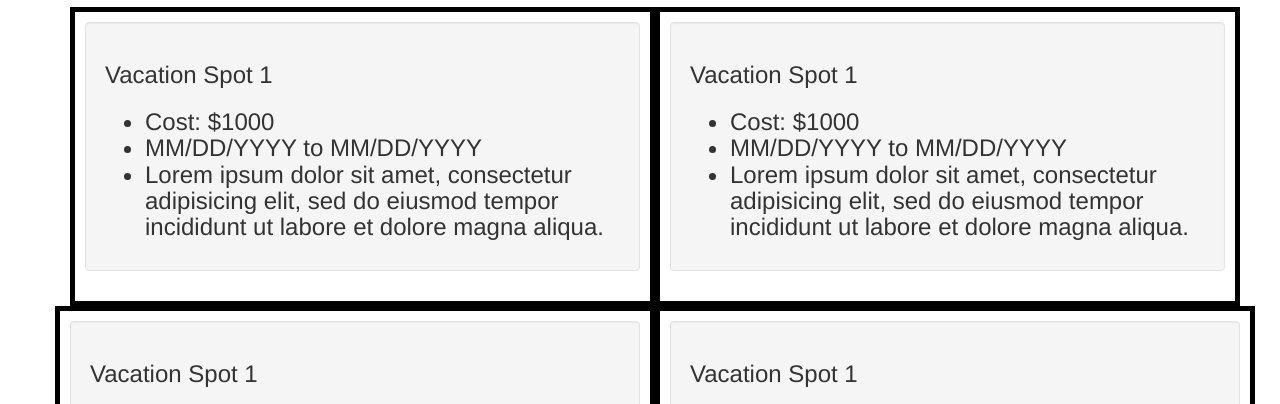
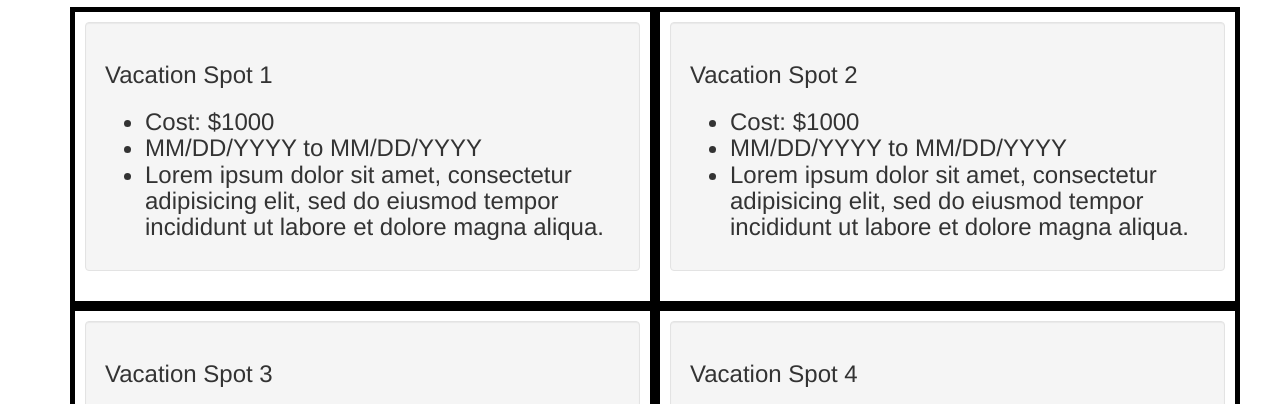
Before and after one commit to Lord-Bolingbroke/vacation-website, a plain HTML site: page index.html in a window 1280 px wide. Shown: the part 332-736 px from the top of the page. Drawn offline with Linux system fonts and the light colour scheme.

Commit message:
fix formatting

```diff
--- a/index.html
+++ b/index.html
@@ -13,7 +13,6 @@
       </div>
 
         <h2>Vaction Packages</h2>
-
         <div class="container">
           <div class="row">
 
@@ -30,7 +29,7 @@
 
             <div class="col-md-6">
               <div class="well">
-              <h3>Vacation Spot 1<h3>
+                <h3>Vacation Spot 2<h3>
                 <ul>
                   <li>Cost: $1000</li>
                   <li>MM/DD/YYYY to MM/DD/YYYY</li>
@@ -38,12 +37,12 @@
                 </ul>
               </div>
             </div>
-
+          </div>
           <div class="row">
 
             <div class="col-md-6">
               <div class="well">
-              <h3>Vacation Spot 1<h3>
+                <h3>Vacation Spot 3<h3>
                 <ul>
                   <li>Cost: $1000</li>
                   <li>MM/DD/YYYY to MM/DD/YYYY</li>
@@ -54,7 +53,7 @@
 
             <div class="col-md-6">
               <div class="well">
-              <h3>Vacation Spot 1<h3>
+                <h3>Vacation Spot 4<h3>
                 <ul>
                   <li>Cost: $1000</li>
                   <li>MM/DD/YYYY to MM/DD/YYYY</li>
@@ -62,11 +61,7 @@
                 </ul>
               </div>
             </div>
-
           </div>
-      </div>
-
-
 
           <h2 class="panel-default">What previous visitors have said:</h2>
           <blockquote class="bg-info">
```
Lines whose indentation alone changed are shown as unchanged.
